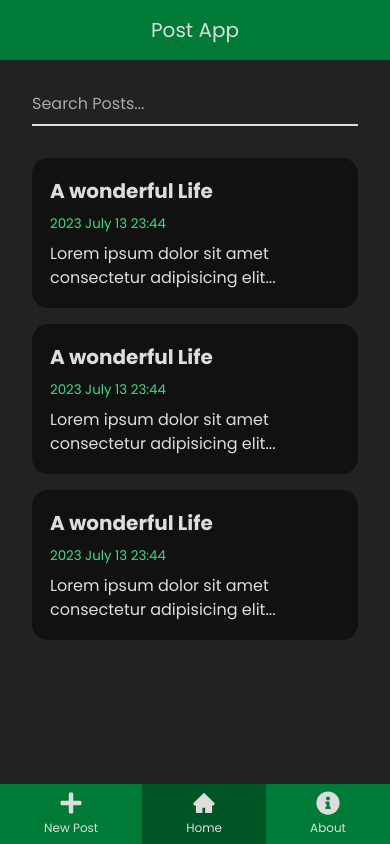
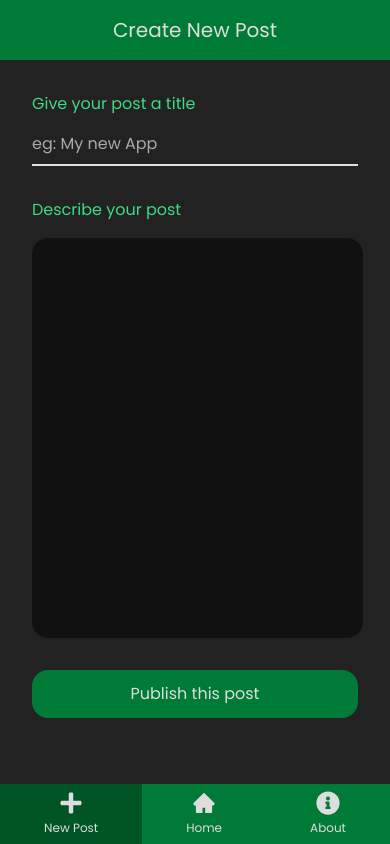
Before and after one commit to anuragnepal10/post-app, a React (Create React App) app: page /#/post in a window 390 px wide. Before the commit this address led to /. Built offline with nearby package versions, Linux system fonts and the light colour scheme.

Commit message:
Initial deploy

```diff
--- a/package.json
+++ b/package.json
@@ -1,4 +1,5 @@
 {
+	"homepage": "https://anuragnepal10.github.io/post-app/",
 	"name": "04_post",
 	"version": "0.1.0",
 	"private": true,
@@ -6,6 +7,7 @@
 		"@testing-library/jest-dom": "^5.16.5",
 		"@testing-library/react": "^13.4.0",
 		"@testing-library/user-event": "^13.5.0",
+		"gh-pages": "^5.0.0",
 		"react": "^18.2.0",
 		"react-dom": "^18.2.0",
 		"react-icons": "^4.8.0",
@@ -14,6 +16,8 @@
 		"web-vitals": "^2.1.4"
 	},
 	"scripts": {
+		"predeploy": "npm run build",
+		"deploy": "gh-pages -d build",
 		"start": "react-scripts start",
 		"build": "react-scripts build",
 		"test": "react-scripts test",
--- a/src/App.js
+++ b/src/App.js
@@ -1,5 +1,5 @@
 import Layout from './Layout'
-import { createBrowserRouter, RouterProvider } from 'react-router-dom'
+import { createHashRouter, RouterProvider } from 'react-router-dom'
 import { useState } from 'react'
 
 import HomePage from './Pages/HomePage'
@@ -10,7 +10,7 @@ import ErrorPage from './Pages/ErrorPage'
 
 function App() {
 	const [currentPage, setCurrentPage] = useState('Post App')
-	const router = createBrowserRouter([
+	const router = createHashRouter([
 		{
 			path: '/',
 			element: <Layout currentPage={currentPage} />,
--- a/src/Pages/NewPostPage.js
+++ b/src/Pages/NewPostPage.js
@@ -12,7 +12,6 @@ const NewPostPage = ({ setCurrentPage }) => {
 				<input
 					type="text"
 					required
-					autoFocus
 					placeholder="eg: My new App"
 					class="title-input"
 					name="title-input"
--- a/src/index.css
+++ b/src/index.css
@@ -353,6 +353,10 @@ hr {
 
 	/* MAIN */
 
+	.nav {
+		position: fixed;
+	}
+
 	.post-card:hover {
 		border-color: transparent;
 	}
```
Also changed, not shown: 1 other file (tests, documents, lock files or other folders). Lines whose indentation alone changed are shown as unchanged.
